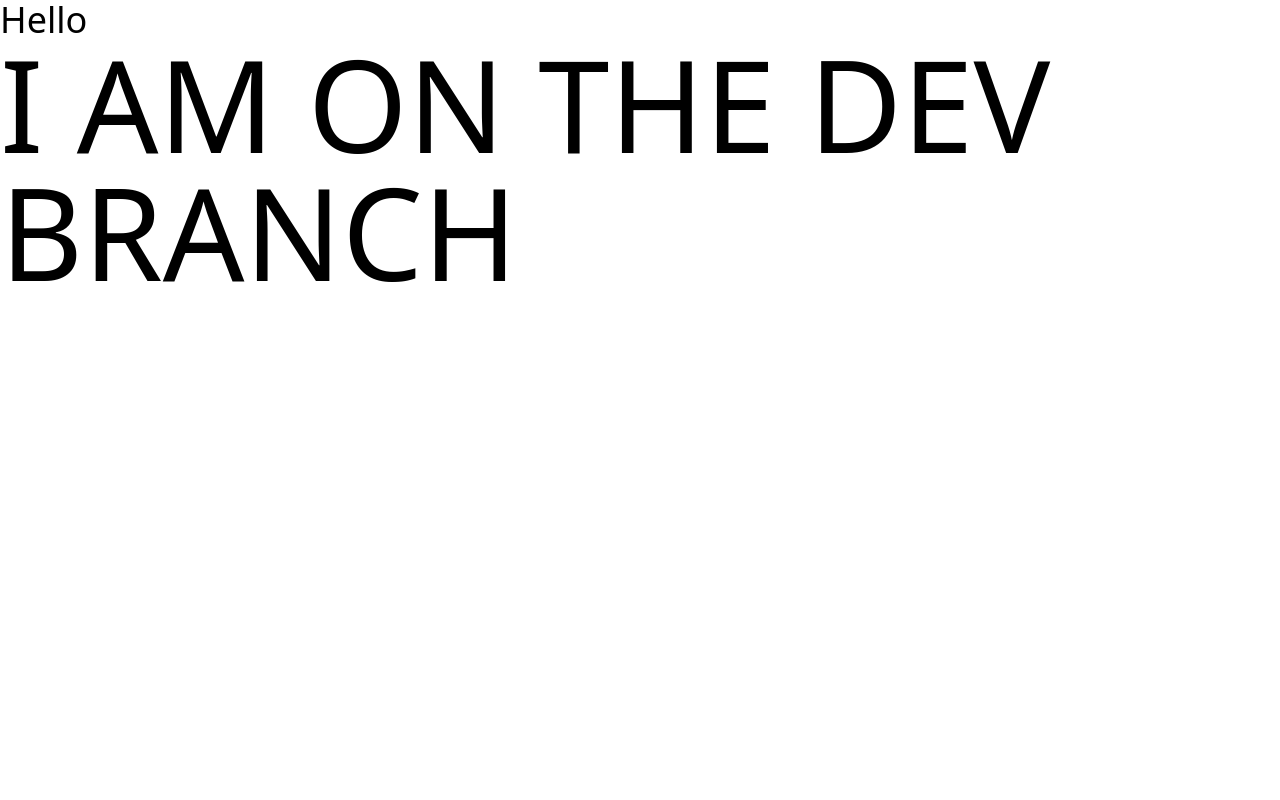
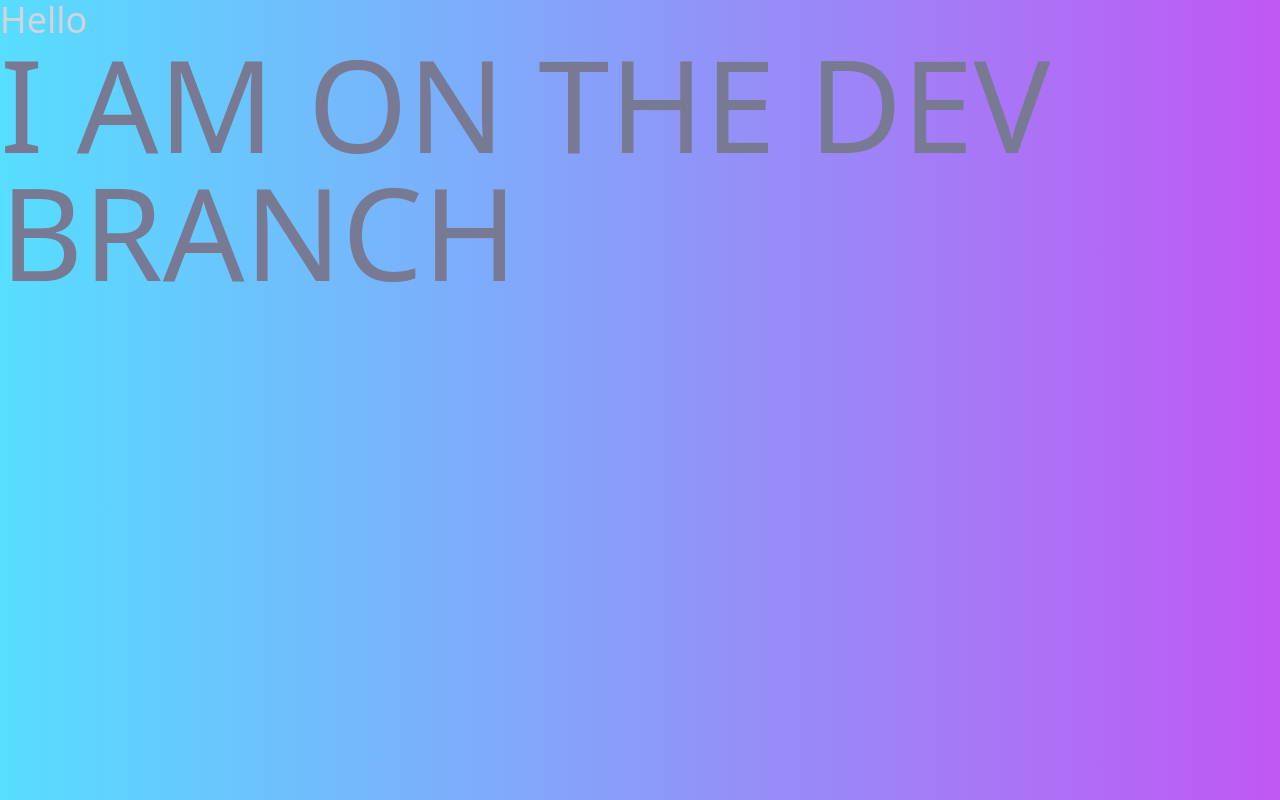
Before and after one commit to dnirns/fe-mentor-todo-app, a React (Create React App) app: page / in a window 1280 px wide. Built offline with nearby package versions, Linux system fonts and the light colour scheme.

Commit message:
added and tested custom tailwind colors

```diff
--- a/package.json
+++ b/package.json
@@ -17,7 +17,7 @@
     "web-vitals": "^0.2.4"
   },
   "scripts": {
-    "start": "craco start",
+    "start": "BROWSER=none craco start",
     "build": "craco build",
     "test": "craco test",
     "eject": "react-scripts eject"
--- a/src/App.js
+++ b/src/App.js
@@ -1,8 +1,8 @@
 function App() {
   return (
-    <div className='container text-black text-4xl'>
-      <h1>Hello</h1>
-      <p className='text-9xl'>I AM ON THE DEV BRANCH</p>
+    <div className='background h-screen w-screen text-black text-4xl'>
+      <h1 className='text-light-gray-light-grayish-blue'> Hello</h1>
+      <p className='text-9xl text-dark-grayish-blue'>I AM ON THE DEV BRANCH</p>
     </div>
   )
 }
--- a/src/index.css
+++ b/src/index.css
@@ -1,3 +1,11 @@
 @tailwind base;
 @tailwind components;
 @tailwind utilities;
+
+.background {
+  background-image: linear-gradient(
+    to right,
+    hsl(192, 100%, 67%),
+    hsl(280, 87%, 65%)
+  );
+}
--- a/tailwind.config.js
+++ b/tailwind.config.js
@@ -2,7 +2,23 @@ module.exports = {
   purge: ['./src/**/*.{js,jsx,ts,tsx}', './public/index.html'],
   darkMode: false, // or 'media' or 'class'
   theme: {
-    extend: {},
+    extend: {
+      colors: {
+        'check-bg': 'linear-gradient hsl(192, 100%, 67%) to hsl(280, 87%, 65%)',
+        'blue-bright': 'hsl(220, 98%, 61%)',
+        'light-gray-v-light': 'hsl(0, 0%, 98%)',
+        'light-gray-v-light-grayish-blue': 'hsl(236, 33%, 92%)',
+        'light-gray-light-grayish-blue': 'hsl(233, 11%, 84%)',
+        'light-gray-dark-grayish-blue': 'hsl(236, 9%, 61%)',
+        'light-gray-v-dark-grayish-blue': 'hsl(235, 19%, 35%)',
+        'dark-v-dark-blue': 'hsl(235, 21%, 11%)',
+        'dark-v-dark-desaturated-blue': 'hsl(235, 24%, 19%)',
+        'dark-light-grayish-blue': 'hsl(234, 39%, 85%)',
+        'dark-light-grayish-blue-hover': 'hsl(236, 33%, 92%)',
+        'dark-grayish-blue': 'hsl(234, 11%, 52%)',
+        'dark-v-dark-grayish-blue': 'hsl(237, 14%, 26%)',
+      },
+    },
   },
   variants: {
     extend: {},
```
Also changed, not shown: 1 other file (tests, documents, lock files or other folders).
